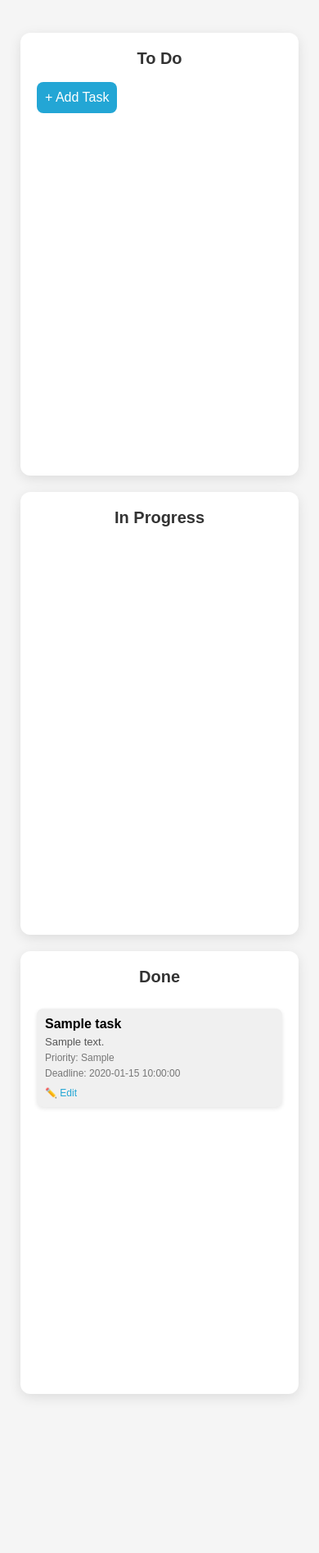
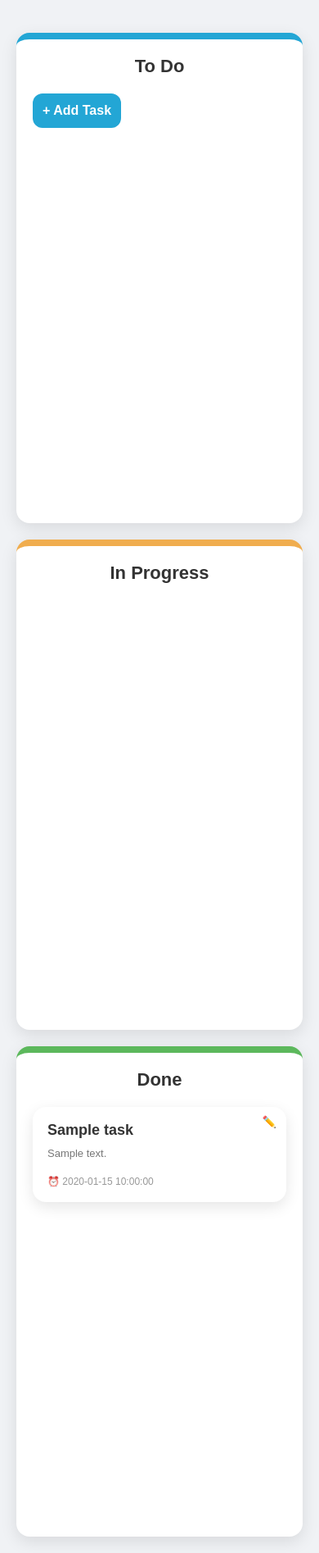
Before and after one commit to Arashkazemii/AI-Personal-Note-Manager, a Flask app: page /tasks in a window 390 px wide. Shown: the part 60-1954 px from the top of the page at 82% size. Run offline with Flask 3, Linux system fonts and the light colour scheme; tables that the repository leaves empty hold one stand-in row (values such as "Sample post").

Commit message:
Enhances task board UI with improved styling and functionality
Refines task board styles, including updated colors, shadows, and transitions for a modernized look. Adds priority badges, hover effects, and edit links for better task management. Implements visual feedback during drag-and-drop actions for improved usability.

Improves responsiveness and accessibility of the interface.

```diff
--- a/ui/templates/tasks.html
+++ b/ui/templates/tasks.html
@@ -12,7 +12,7 @@
       width: 100%;
       height: 100%;
       font-family: 'Poppins', sans-serif;
-      background-color: #f5f5f5;
+      background-color: #f0f2f5;
       overflow-x: hidden;
     }
 
@@ -73,64 +73,131 @@
     }
 
     .column {
-      background: #ffffff;
-      border-radius: 12px;
-      width: 300px;
-      min-height: 500px;
+      background: white;
+      border-radius: 16px;
+      width: 320px;
+      min-height: 550px;
       padding: 20px;
       display: flex;
       flex-direction: column;
-      box-shadow: 0px 4px 15px rgba(0, 0, 0, 0.1);
+      box-shadow: 0px 6px 20px rgba(0, 0, 0, 0.1);
+      transition: all 0.3s ease;
+    }
+
+    .column.todo {
+      border-top: 8px solid #23a6d5;
+    }
+    .column.inprogress {
+      border-top: 8px solid #f0ad4e;
+    }
+    .column.done {
+      border-top: 8px solid #5cb85c;
     }
 
     .column h2 {
       margin-top: 0;
       text-align: center;
-      font-size: 20px;
+      font-size: 22px;
       color: #333;
+      margin-bottom: 20px;
     }
 
     .task {
-      background: #f0f0f0;
-      border-radius: 8px;
-      padding: 10px;
-      margin: 10px 0;
-      box-shadow: 0px 2px 5px rgba(0, 0, 0, 0.1);
+      background: white;
+      border-radius: 16px;
+      padding: 18px;
+      margin-bottom: 20px;
+      box-shadow: 0px 6px 18px rgba(0, 0, 0, 0.1);
       font-size: 14px;
       display: flex;
       flex-direction: column;
-      gap: 5px;
+      gap: 10px;
+      position: relative;
+      transition: all 0.3s ease;
+    }
+
+    .task:hover {
+      transform: scale(1.02);
+      box-shadow: 0px 8px 20px rgba(0, 0, 0, 0.2);
+    }
+
+    .task.dragging {
+      opacity: 0.6;
+      transform: rotate(2deg) scale(1.05);
     }
 
     .task-title {
       font-weight: bold;
-      font-size: 16px;
+      font-size: 18px;
+      color: #333;
     }
 
     .task-desc {
       font-size: 13px;
-      color: #555;
+      color: #777;
     }
 
     .task-info {
       font-size: 12px;
-      color: #777;
+      color: #999;
+      display: flex;
+      align-items: center;
+      gap: 5px;
+    }
+
+    .badge {
+      display: inline-block;
+      padding: 4px 8px;
+      border-radius: 8px;
+      font-size: 11px;
+      font-weight: bold;
+      text-transform: uppercase;
+    }
+
+    .badge-high {
+      background-color: #ff4d4f;
+      color: white;
+    }
+
+    .badge-medium {
+      background-color: #ffa940;
+      color: white;
+    }
+
+    .badge-low {
+      background-color: #52c41a;
+      color: white;
+    }
+
+    .edit-link {
+      position: absolute;
+      top: 10px;
+      right: 12px;
+      font-size: 14px;
+      color: #23a6d5;
+      text-decoration: none;
+      transition: color 0.3s;
+    }
+
+    .edit-link:hover {
+      color: #1e90c2;
     }
 
     .add-task-btn {
       margin-top: auto;
-      padding: 10px;
+      padding: 12px;
       background-color: #23a6d5;
       color: white;
       border: none;
-      border-radius: 8px;
+      border-radius: 12px;
       font-size: 16px;
+      font-weight: bold;
       cursor: pointer;
       transition: background-color 0.3s ease;
     }
 
     .add-task-btn:hover {
-      background-color: #1b8bb5;
+      background-color: #1e90c2;
     }
   </style>
 </head>
@@ -149,71 +216,111 @@
 
 <div class="board">
 
-    <div class="column" id="todo" ondragover="allowDrop(event)" ondrop="drop(event, 'To Do')">
+  <div class="column todo" id="todo" ondragover="allowDrop(event)" ondrop="drop(event, 'To Do')">
     <h2>To Do</h2>
     {% for task in todo %}
     <div class="task" draggable="true" ondragstart="drag(event)" data-id="{{ task.id }}">
-        <div class="task-title">{{ task.title }}</div>
-        <div class="task-desc">{{ task.description }}</div>
-        <div class="task-info">Priority: {{ task.priority }}</div>
-        {% if task.deadline %}
-        <div class="task-info">Deadline: {{ task.deadline }}</div>
+      <a href="{{ url_for('edit_task', task_id=task.id) }}" class="edit-link">
+        ✏️
+      </a>
+
+      <div class="task-title">{{ task.title }}</div>
+
+      <div class="task-desc">{{ task.description }}</div>
+
+      <div class="task-info">
+        {% if task.priority == 'High' %}
+          <span class="badge badge-high">High</span>
+        {% elif task.priority == 'Medium' %}
+          <span class="badge badge-medium">Medium</span>
+        {% elif task.priority == 'Low' %}
+          <span class="badge badge-low">Low</span>
         {% endif %}
+      </div>
 
-        <a href="{{ url_for('edit_task', task_id=task.id) }}" style="font-size: 12px; color: #23a6d5; text-decoration: none; margin-top: 5px;">
-          ✏️ Edit
-        </a>
+      {% if task.deadline %}
+      <div class="task-info">
+        ⏰ {{ task.deadline }}
       </div>
+      {% endif %}
+    </div>
     {% endfor %}
     <a href="{{ url_for('new_task') }}">
       <button class="add-task-btn">+ Add Task</button>
     </a>
   </div>
 
-  <div class="column" id="inprogress" ondragover="allowDrop(event)" ondrop="drop(event, 'In Progress')">
+  <div class="column inprogress" id="inprogress" ondragover="allowDrop(event)" ondrop="drop(event, 'In Progress')">
     <h2>In Progress</h2>
     {% for task in inprogress %}
     <div class="task" draggable="true" ondragstart="drag(event)" data-id="{{ task.id }}">
+      <a href="{{ url_for('edit_task', task_id=task.id) }}" class="edit-link">
+        ✏️
+      </a>
+
       <div class="task-title">{{ task.title }}</div>
+
       <div class="task-desc">{{ task.description }}</div>
-      <div class="task-info">Priority: {{ task.priority }}</div>
+
+      <div class="task-info">
+        {% if task.priority == 'High' %}
+          <span class="badge badge-high">High</span>
+        {% elif task.priority == 'Medium' %}
+          <span class="badge badge-medium">Medium</span>
+        {% elif task.priority == 'Low' %}
+          <span class="badge badge-low">Low</span>
+        {% endif %}
+      </div>
+
       {% if task.deadline %}
-      <div class="task-info">Deadline: {{ task.deadline }}</div>
+      <div class="task-info">
+        ⏰ {{ task.deadline }}
+      </div>
       {% endif %}
-
-      <a href="{{ url_for('edit_task', task_id=task.id) }}" style="font-size: 12px; color: #23a6d5; text-decoration: none; margin-top: 5px;">
-        ✏️ Edit
-      </a>
     </div>
     {% endfor %}
   </div>
 
-  <div class="column" id="done" ondragover="allowDrop(event)" ondrop="drop(event, 'Done')">
+  <div class="column done" id="done" ondragover="allowDrop(event)" ondrop="drop(event, 'Done')">
     <h2>Done</h2>
     {% for task in done %}
     <div class="task" draggable="true" ondragstart="drag(event)" data-id="{{ task.id }}">
+      <a href="{{ url_for('edit_task', task_id=task.id) }}" class="edit-link">
+        ✏️
+      </a>
+
       <div class="task-title">{{ task.title }}</div>
+
       <div class="task-desc">{{ task.description }}</div>
-      <div class="task-info">Priority: {{ task.priority }}</div>
+
+      <div class="task-info">
+        {% if task.priority == 'High' %}
+          <span class="badge badge-high">High</span>
+        {% elif task.priority == 'Medium' %}
+          <span class="badge badge-medium">Medium</span>
+        {% elif task.priority == 'Low' %}
+          <span class="badge badge-low">Low</span>
+        {% endif %}
+      </div>
+
       {% if task.deadline %}
-      <div class="task-info">Deadline: {{ task.deadline }}</div>
+      <div class="task-info">
+        ⏰ {{ task.deadline }}
+      </div>
       {% endif %}
+    </div>
 
-      <a href="{{ url_for('edit_task', task_id=task.id) }}" style="font-size: 12px; color: #23a6d5; text-decoration: none; margin-top: 5px;">
-        ✏️ Edit
-      </a>
-    </div>
     {% endfor %}
   </div>
 
 </div>
 
-</body>
 <script>
   let draggedTaskId = null;
 
   function drag(event) {
     draggedTaskId = event.target.getAttribute('data-id');
+    event.target.classList.add('dragging');
   }
 
   function allowDrop(event) {
@@ -222,6 +329,11 @@
 
   function drop(event, newStatus) {
     event.preventDefault();
+
+    const draggingTask = document.querySelector('.dragging');
+    if (draggingTask) {
+      draggingTask.classList.remove('dragging');
+    }
 
     if (draggedTaskId) {
       fetch('/update_task_status', {
@@ -233,10 +345,12 @@
       })
       .then(response => {
         if (response.ok) {
-          location.reload(); // رفرش کنه که تغییر رو ببینیم
+          location.reload(); // رفرش برای نمایش جدید
         }
       });
     }
   }
 </script>
+
+</body>
 </html>
```
